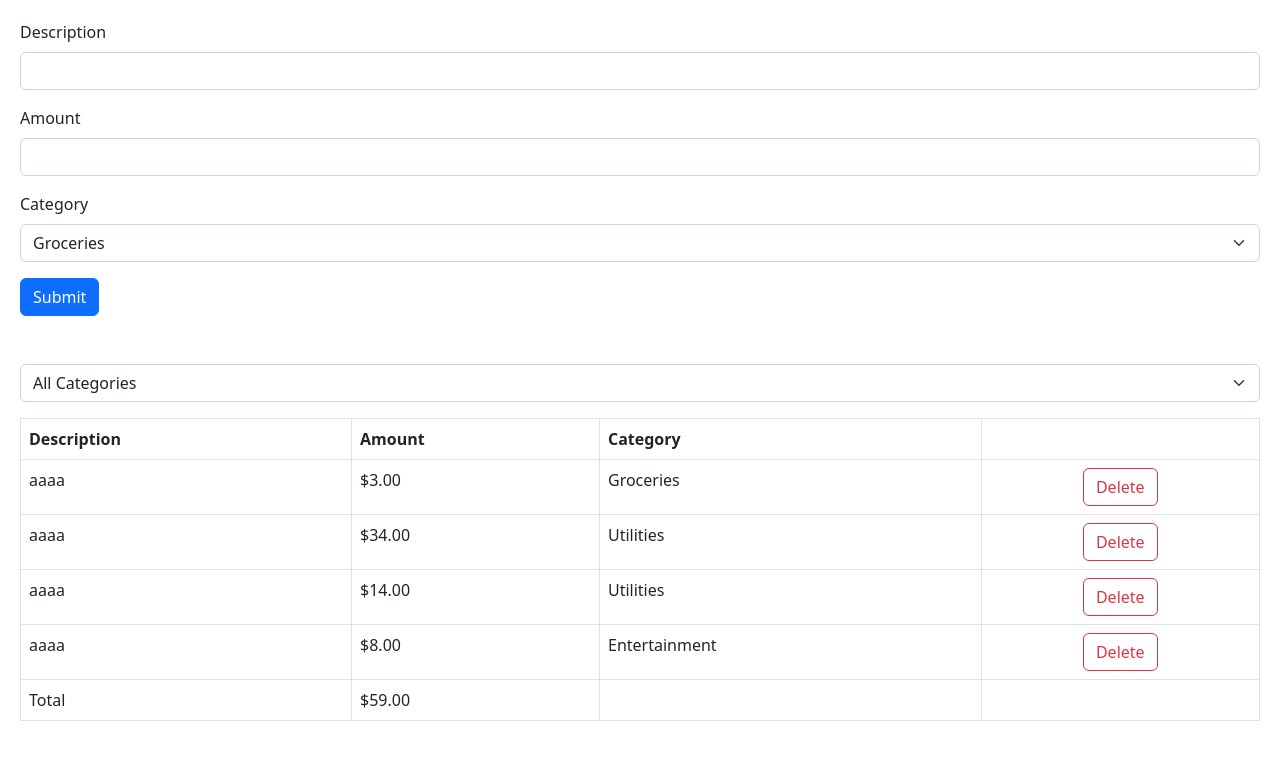
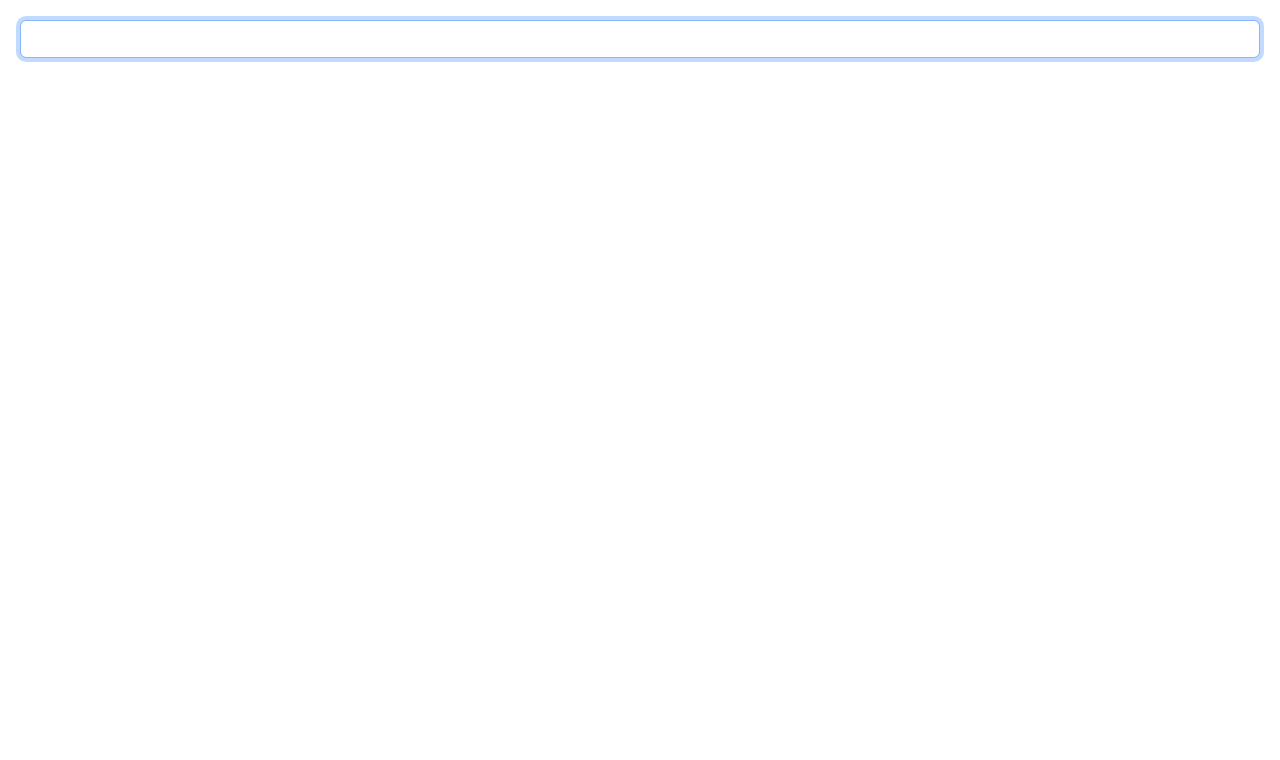
Before and after one commit to krzysiek141/react-course, a React (Vite) app: page / in a window 1280 px wide. Shown: the top 760 px of the page. Built offline with nearby package versions, Linux system fonts and the light colour scheme.

Commit message:
Connecting to backend: 2

```diff
--- a/src/App.tsx
+++ b/src/App.tsx
@@ -3,50 +3,73 @@ import { ExpenseTrackerForm } from "./expense-tracker/components/ExpenseTrackerF
 import { ExpenseList, Expense } from "./expense-tracker/components/ExpenseList";
 import { ExpenseFilter } from "./expense-tracker/components/ExpenseFilter";
 import { FieldValues } from "react-hook-form"
-import { useState } from "react";
+import { useState, useRef, useEffect } from "react";
 import "./App.css";
 
+// function App() {
+//   const expensesDefault: Expense[] = [
+//     { id: 1, description: "aaaa", amount: 3, category: "Groceries" },
+//     { id: 2, description: "aaaa", amount: 34, category: "Utilities" },
+//     { id: 3, description: "aaaa", amount: 14, category: "Utilities" },
+//     { id: 4, description: "aaaa", amount: 8, category: "Entertainment" },
+//   ];
+
+//   const [expenses, setExpenses] = useState(expensesDefault);
+//   const [selectedCategory, setSelectedCategory] = useState("");
+
+//   const onExpenseDelete = (id: number) => {
+//     setExpenses(expenses.filter((expense) => expense.id !== id));
+//   };
+
+//   const onFilterExpenses = (category: string) => {
+//     setSelectedCategory(category);
+//   };
+
+//   const formSubmitHandler = (data: FieldValues) => {
+//     setExpenses([...expenses, {...data, id: expenses.length + 1} as Expense])
+//   }
+
+//   const filteredExpenses =
+//     selectedCategory !== ""
+//       ? expenses.filter((expense) => expense.category === selectedCategory)
+//       : expenses;
+
+//   const availableCategories = [
+//     ...new Set(expensesDefault.map((expense) => expense.category)),
+//   ];
+
+//   return (
+//     <>
+//       <div>
+//         <ExpenseTrackerForm availableCategories={availableCategories} onSubmit={formSubmitHandler} />
+//         <ExpenseFilter availableCategories={availableCategories} onSelect={onFilterExpenses} />
+//         <ExpenseList expenses={filteredExpenses} onDelete={onExpenseDelete} />
+//       </div>
+//     </>
+//   );
+// }
+
+
 function App() {
-  const expensesDefault: Expense[] = [
-    { id: 1, description: "aaaa", amount: 3, category: "Groceries" },
-    { id: 2, description: "aaaa", amount: 34, category: "Utilities" },
-    { id: 3, description: "aaaa", amount: 14, category: "Utilities" },
-    { id: 4, description: "aaaa", amount: 8, category: "Entertainment" },
-  ];
+  const domRefObject = useRef<HTMLInputElement>(null)
 
-  const [expenses, setExpenses] = useState(expensesDefault);
-  const [selectedCategory, setSelectedCategory] = useState("");
+  useEffect(() => {
+    // if dom object exists
+    if (domRefObject.current) {
+      // side effect - focusing on an input field
+      domRefObject.current.focus()
+    }
+  })
 
-  const onExpenseDelete = (id: number) => {
-    setExpenses(expenses.filter((expense) => expense.id !== id));
-  };
-
-  const onFilterExpenses = (category: string) => {
-    setSelectedCategory(category);
-  };
-
-  const formSubmitHandler = (data: FieldValues) => {
-    setExpenses([...expenses, {...data, id: expenses.length + 1} as Expense])
-  }
-
-  const filteredExpenses =
-    selectedCategory !== ""
-      ? expenses.filter((expense) => expense.category === selectedCategory)
-      : expenses;
-
-  const availableCategories = [
-    ...new Set(expensesDefault.map((expense) => expense.category)),
-  ];
+  useEffect(() => {
+    document.title = 'Moja apka'
+  })
 
   return (
-    <>
-      <div>
-        <ExpenseTrackerForm availableCategories={availableCategories} onSubmit={formSubmitHandler} />
-        <ExpenseFilter availableCategories={availableCategories} onSelect={onFilterExpenses} />
-        <ExpenseList expenses={filteredExpenses} onDelete={onExpenseDelete} />
-      </div>
-    </>
-  );
+    <div>
+      <input ref={domRefObject} type='text' className='form-control'></input>
+    </div>
+  )
 }
 
 export default App;
```
